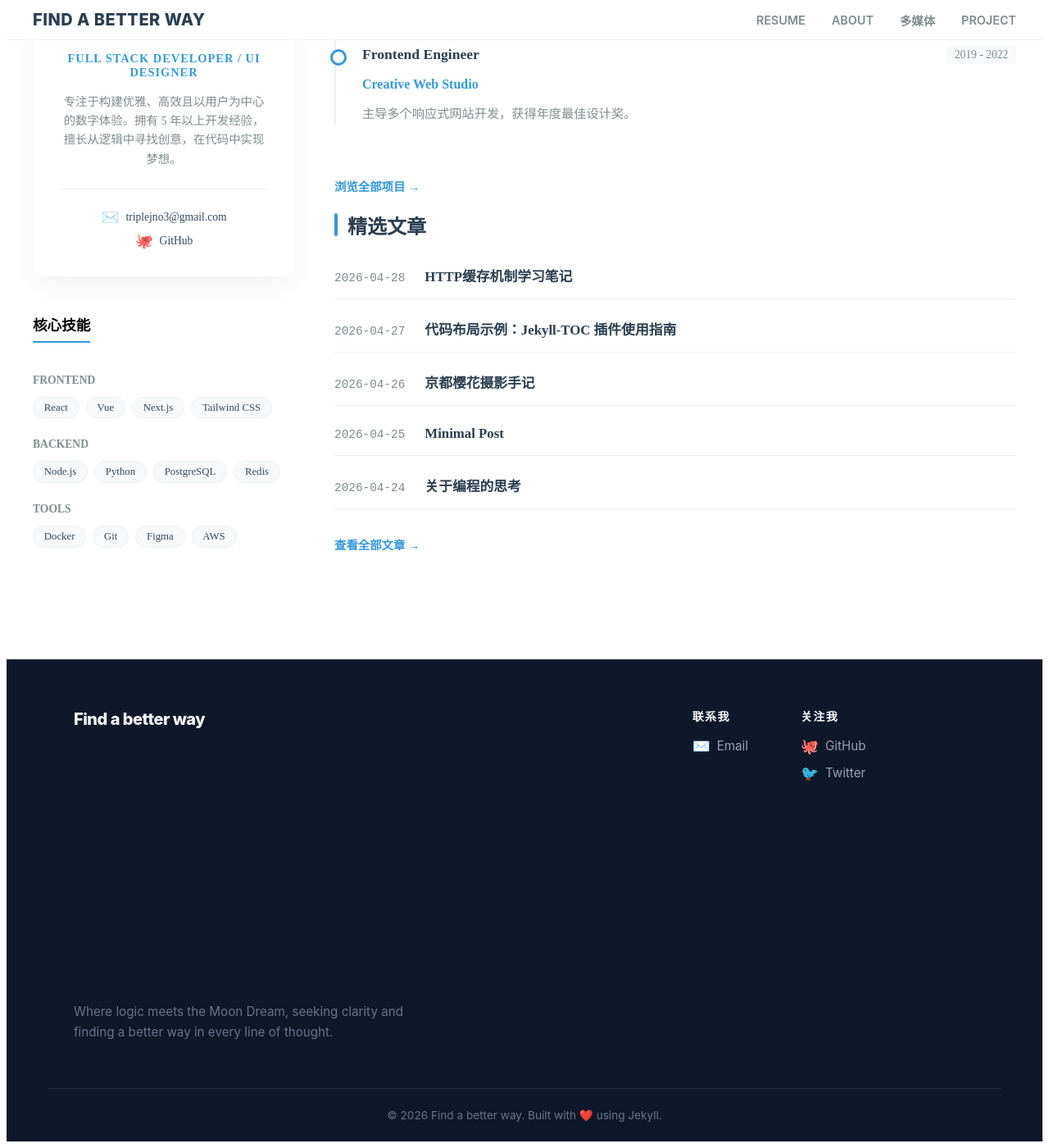
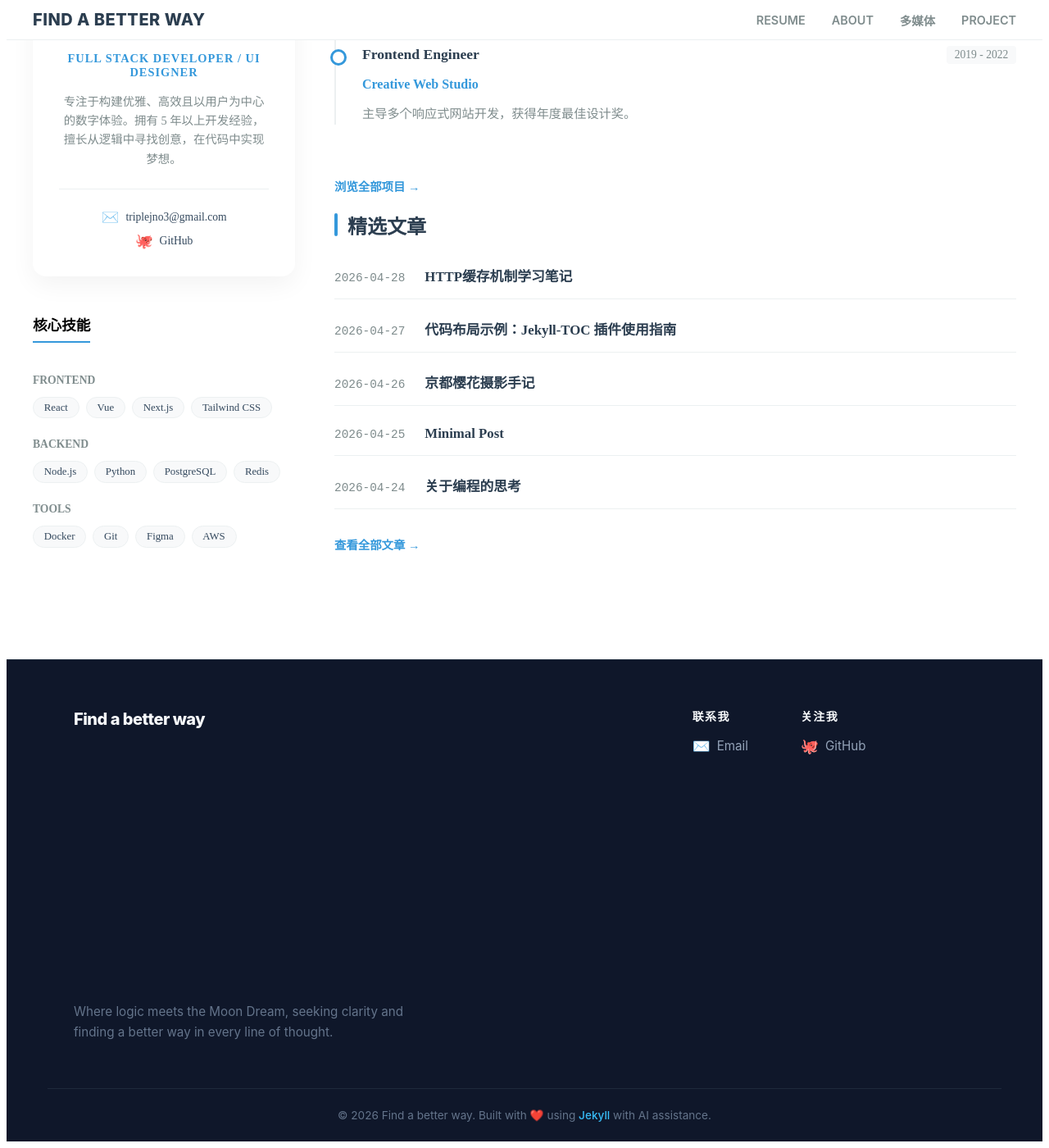
Before and after one commit to triplejno3-alt/My-Site, a Jekyll site: the page built from index.markdown, in a window 1280 px wide and 1400 px high, scrolled down 288 px. Shown: the whole window at 82% size. Built offline with Jekyll 4.4.1, drawn with Linux system fonts in a browser that asks for light colours.

Commit message:
chore: update footer credits and disable twitter link
- Comment out twitter_username in _config.yml to remove the social link from the site.
- Update footer text in _includes/footer.html to include a hyperlink to Jekyll's official site and acknowledge AI assistance.
- Add CSS styling for links within the footer-bottom section to improve appearance and hover interactivity.

```diff
--- a/_config.yml
+++ b/_config.yml
@@ -24,7 +24,7 @@ description: >- # this means to ignore newlines until "baseurl:"
   Where logic meets the Moon Dream, seeking clarity and finding a better way in every line of thought.
 baseurl: "/My-Site" # the subpath of your site, e.g. /blog
 url: "https://triplejno3-alt.github.io" # the base hostname & protocol for your site, e.g. http://example.com
-twitter_username: triplejno3
+# twitter_username: triplejno3
 github_username:  triplejno3-alt
 
 # Build settings
--- a/_includes/footer.html
+++ b/_includes/footer.html
@@ -37,7 +37,7 @@
   </div>
 
   <div class="footer-bottom">
-    <p>&copy; {{ "now" | date: "%Y" }} {{ site.title | escape }}. Built with ❤️ using Jekyll.</p>
+    <p>&copy; {{ "now" | date: "%Y" }} {{ site.title | escape }}. Built with ❤️ using <a href="https://jekyllrb.com/" target="_blank" rel="noopener">Jekyll</a> with AI assistance.</p>
   </div>
 </footer>
 
@@ -141,6 +141,18 @@
     margin: 0;
   }
 
+  .footer-bottom a {
+    color: #38bdf8;
+    text-decoration: none;
+    font-weight: 500;
+    transition: color 0.2s ease;
+  }
+
+  .footer-bottom a:hover {
+    color: #7dd3fc;
+    text-decoration: underline;
+  }
+
   .icon {
     font-size: 1.1rem;
   }
```
